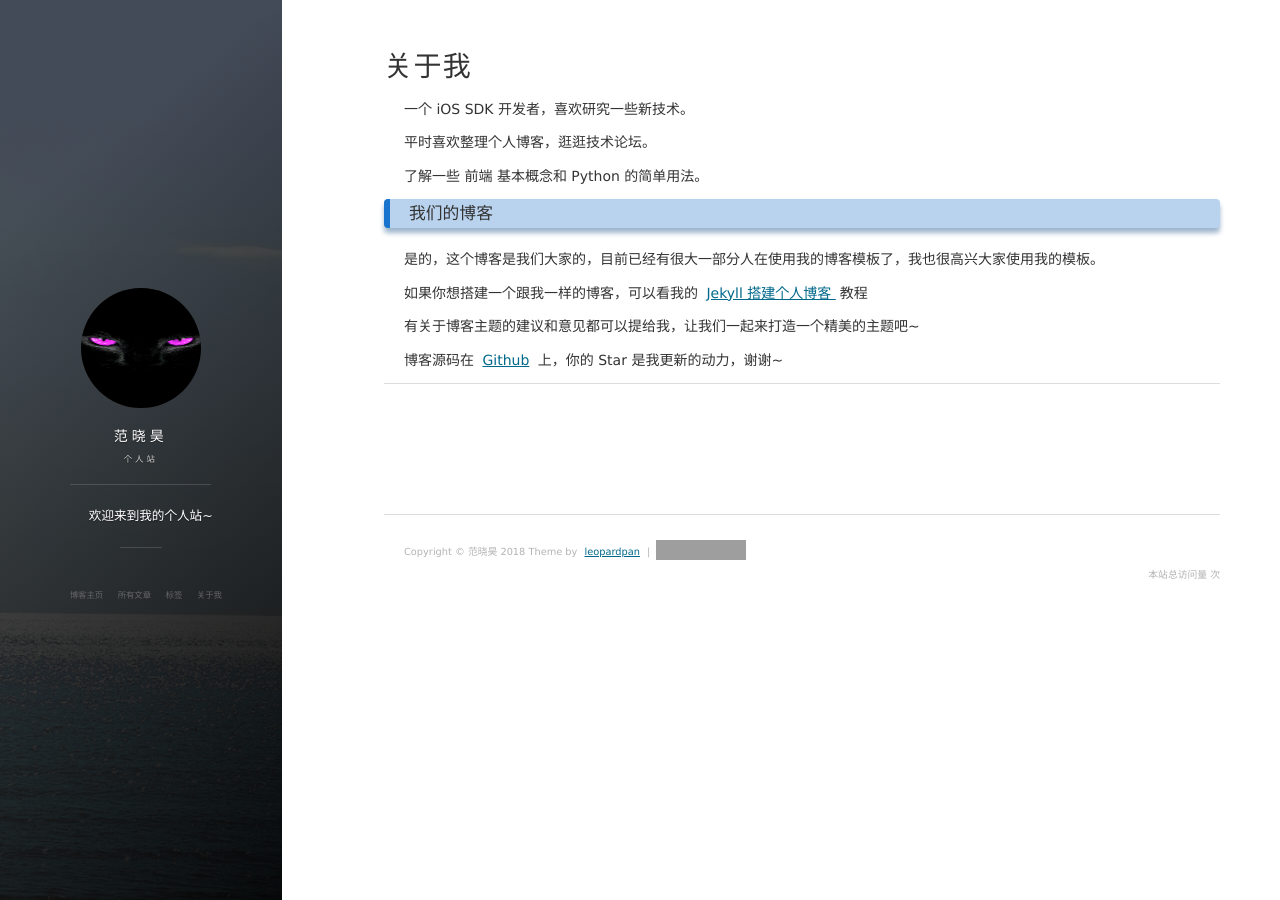
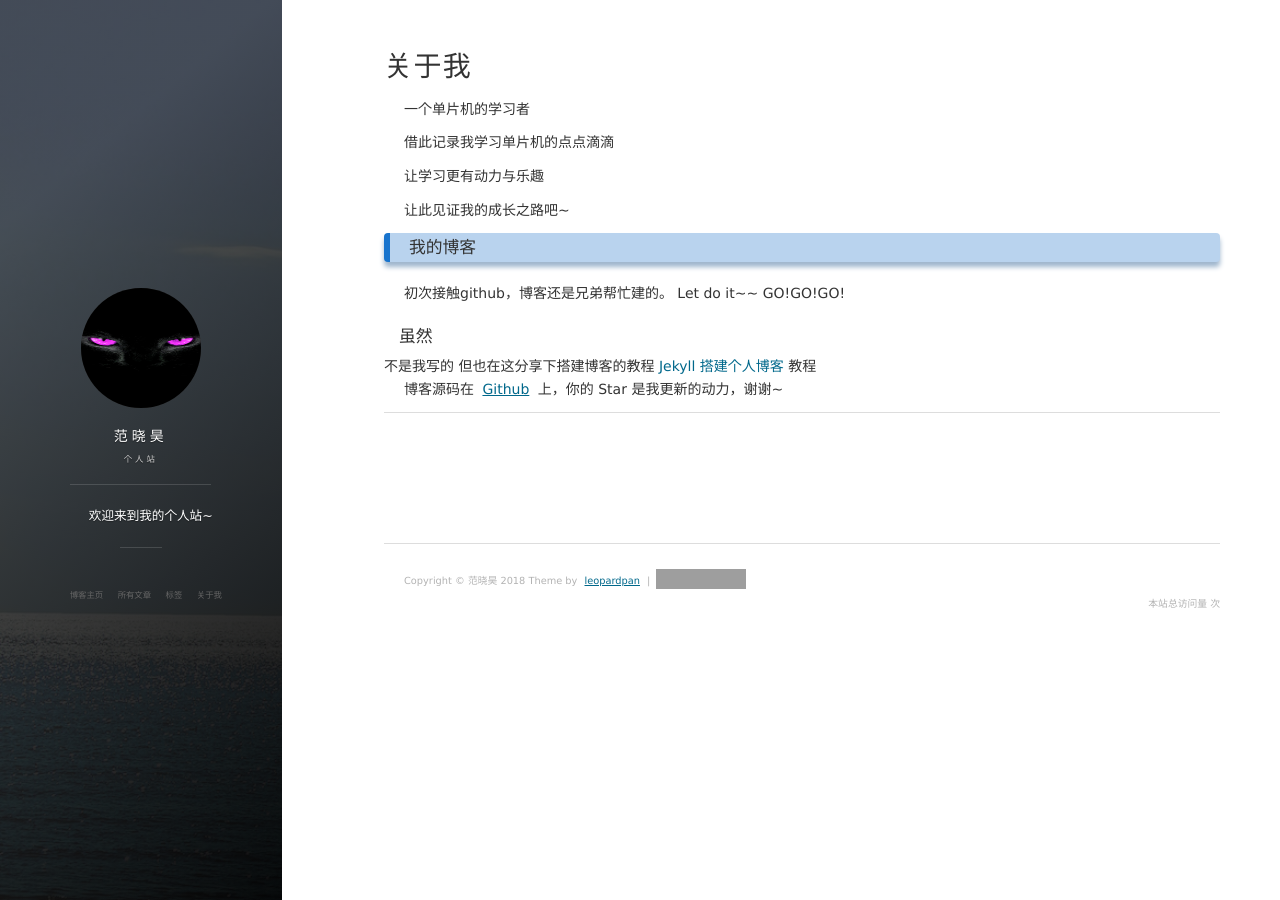
Before and after one commit to FXHao/FXHao.github.io, a Jekyll site: the page built from about.md, in a window 1280 px wide. Built offline with Jekyll 4.4.1, drawn with Linux system fonts in a browser that asks for light colours; nearby versions of some CDN libraries; comment, search, counter and statistics services are not loaded; grey boxes are pictures that could not be loaded.

Commit message:
Update about.md

```diff
--- a/about.md
+++ b/about.md
@@ -3,29 +3,30 @@ layout: page
 title: 关于我
 ---
 
-一个 iOS SDK 开发者，喜欢研究一些新技术。
+一个单片机的学习者
 <p>
-平时喜欢整理个人博客，逛逛技术论坛。
+借此记录我学习单片机的点点滴滴
 <p>
-了解一些 前端 基本概念和 Python 的简单用法。
+让学习更有动力与乐趣
+<p>
+让此见证我的成长之路吧~
+<p>
+
+<h3> 我的博客 </h3>
 
 <p>
 
-<h3> 我们的博客 </h3>
+初次接触github，博客还是兄弟帮忙建的。
+Let do it~~
+GO!GO!GO!
 
 <p>
 
-是的，这个博客是我们大家的，目前已经有很大一部分人在使用我的博客模板了，我也很高兴大家使用我的模板。
-
-<p>
-
-如果你想搭建一个跟我一样的博客，可以看我的
+<h4> 虽然 </h4>
+不是我写的
+但也在这分享下搭建博客的教程
 <a href="/2016/10/jekyll_tutorials1/"> Jekyll 搭建个人博客 </a>
 教程
-
-<p>
-
-有关于博客主题的建议和意见都可以提给我，让我们一起来打造一个精美的主题吧~
 
 <p>
 
```
